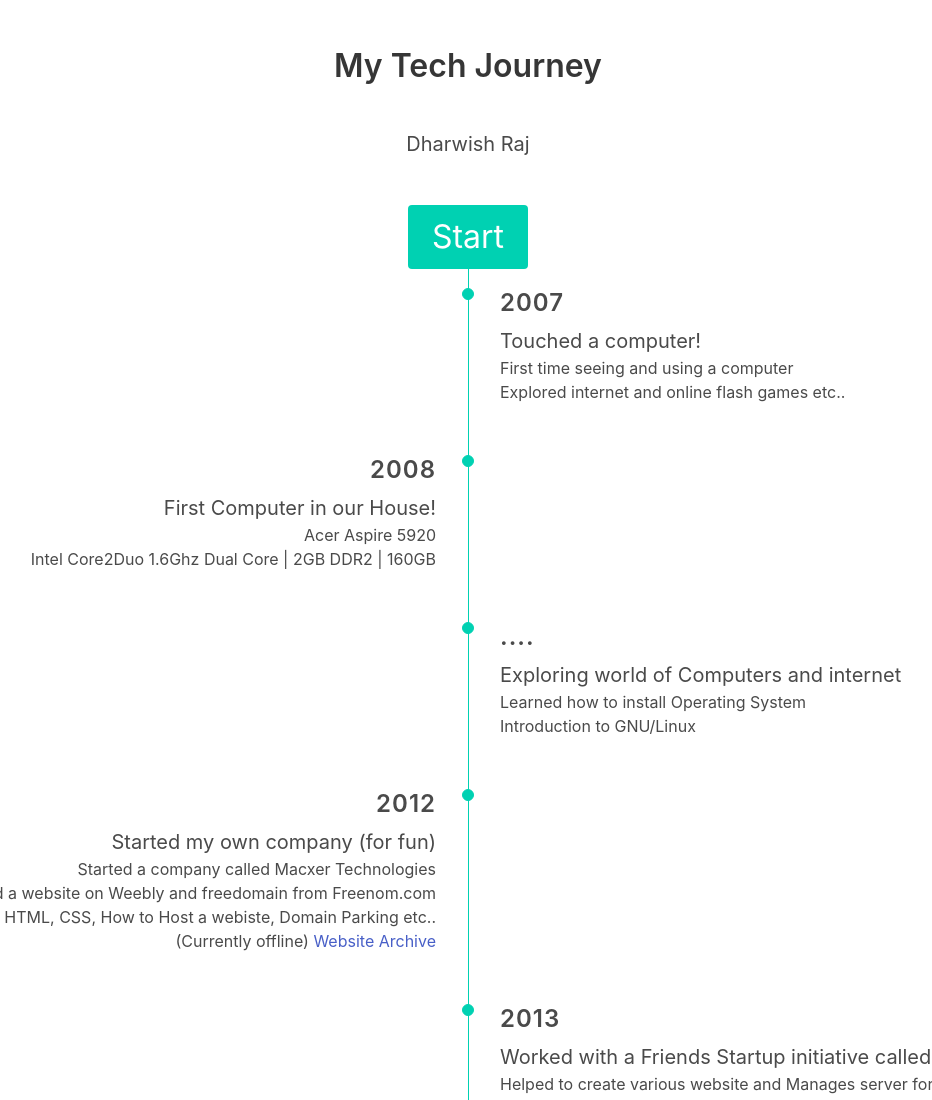
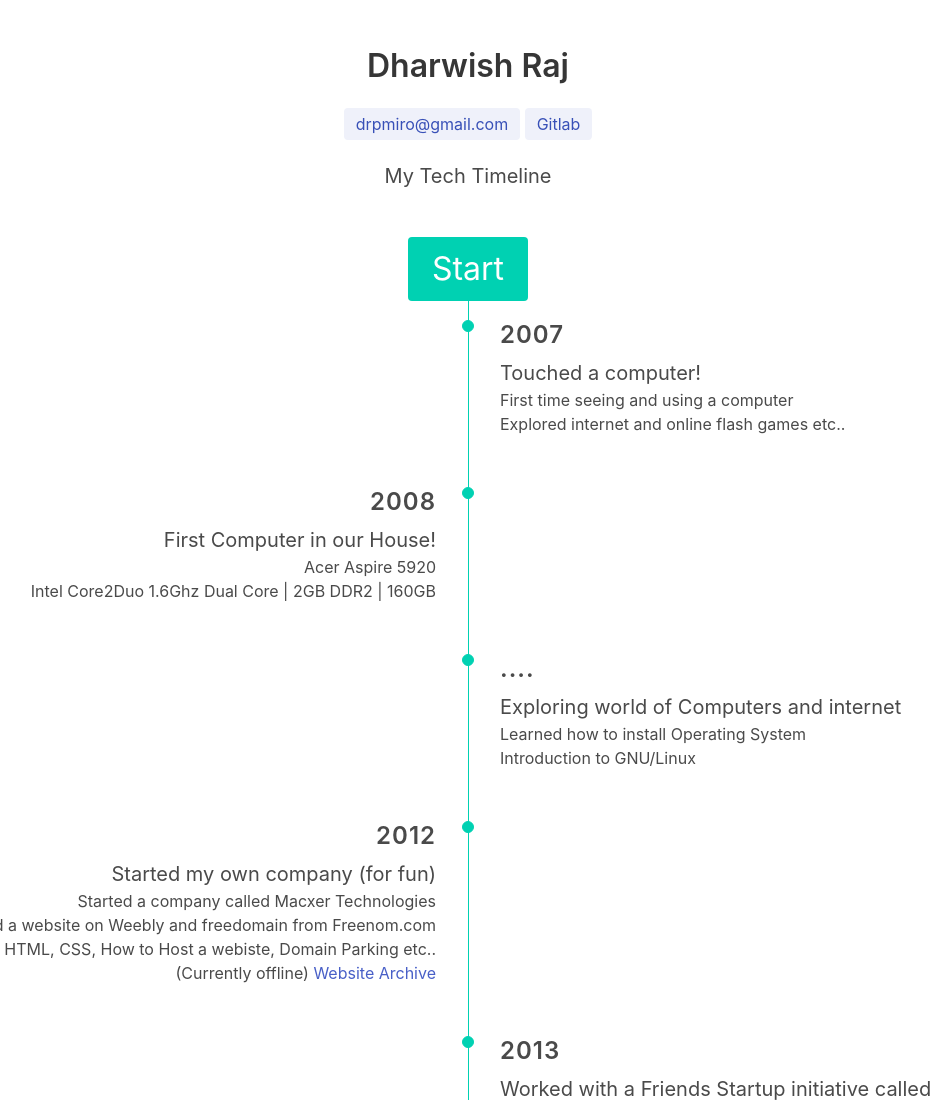
Before and after one commit to dharwishr/my-tech-timeline, a plain HTML site: page index.html in a window 1280 px wide. Shown: the top 1100 px of the page, without its empty margins (172-1104 px from the left). Drawn offline with nearby package versions, Linux system fonts and the light colour scheme.

Commit message:
added changes

```diff
--- a/index.html
+++ b/index.html
@@ -11,11 +11,15 @@
         <section class="section">
             <div class="container">
                 <h1 class="title has-text-centered">
-                    My Tech Journey
+                    Dharwish Raj
                 </h1>
+                <p class="has-text-centered is-size-6">
+                    <a href="mailto:drpmiro@gmail.com"><span class="tag is-link is-light is-size-6">drpmiro@gmail.com</span></a>
+                    <a href="https://gitlab.com/dharwish"><span class="tag is-link is-light is-size-6">Gitlab</span></a>
+                </p>
                 <br>
                 <p class="subtitle has-text-centered">
-                    Dharwish Raj
+                    My Tech Timeline
                 </p>
             </div>
         </section>
```
